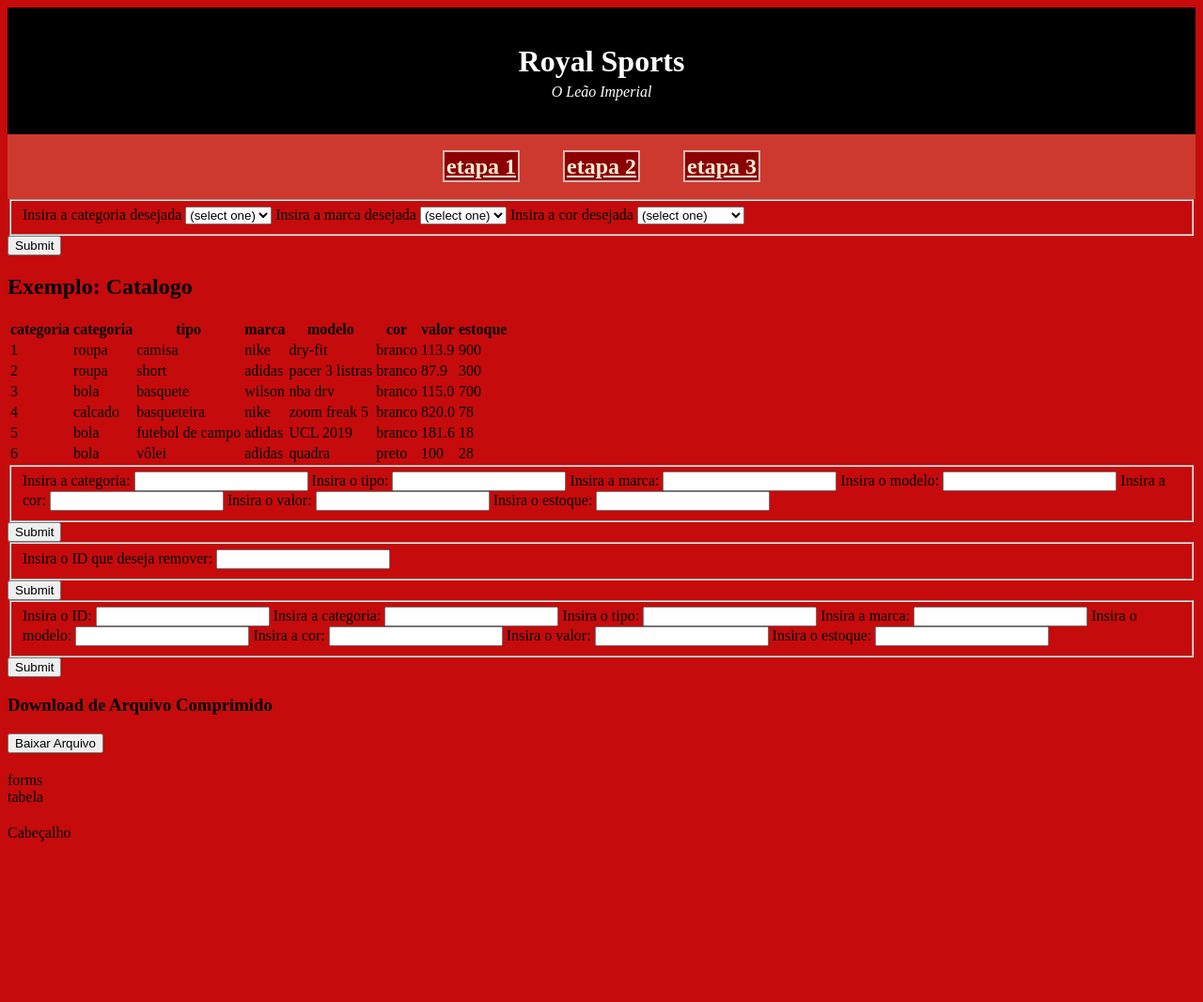
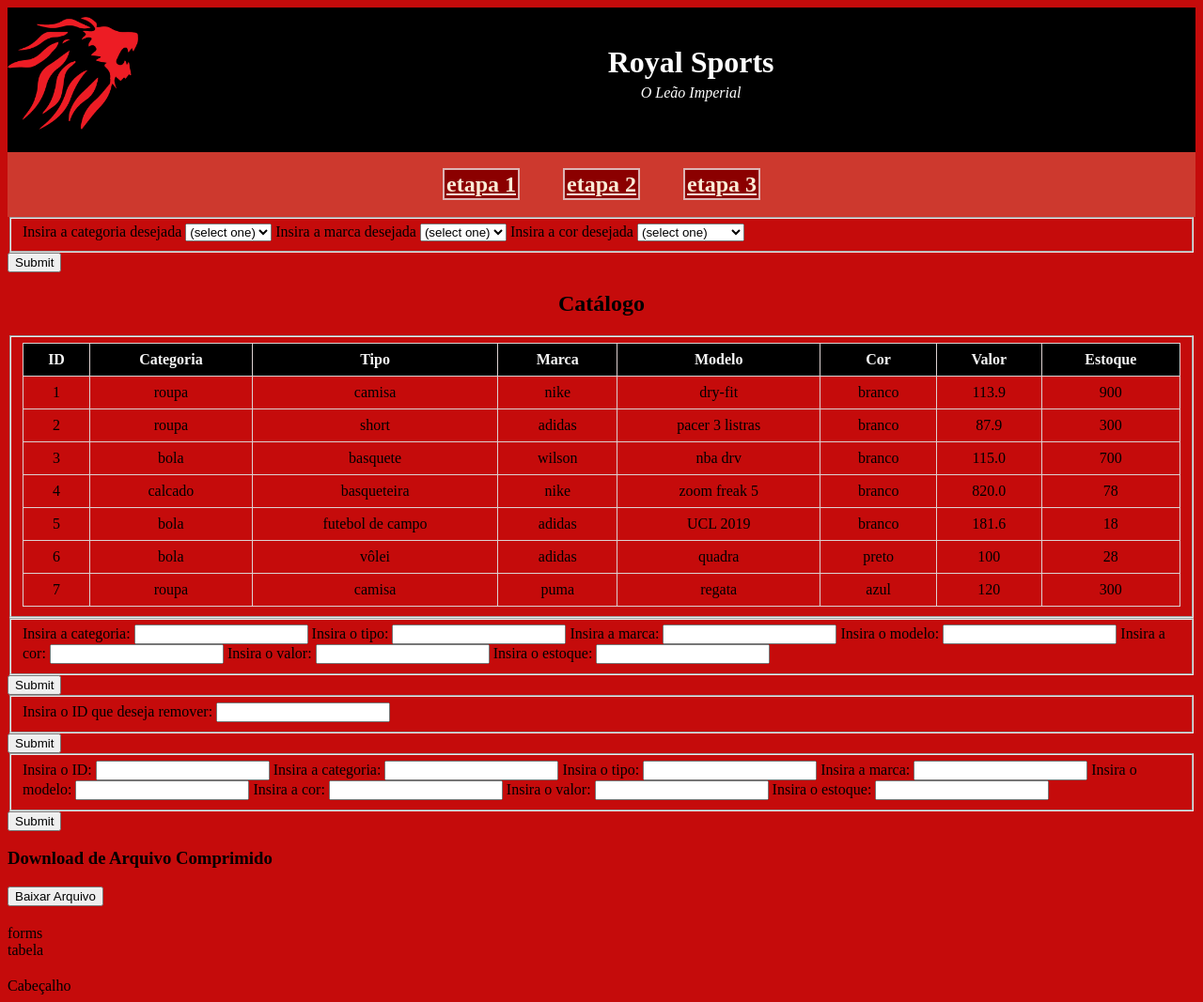
Before and after one commit to luizvn/TRABALHO_ED2, a Flask app: page /etapa1 in a window 1280 px wide. Shown: the whole page at 94% size. Before the commit the page ends 896 px from the top, so only its background shows below. Run offline with Flask 3, Linux system fonts and the light colour scheme.

Commit message:
Logo + tabela

```diff
--- a/catalogo.json
+++ b/catalogo.json
@@ -1 +1 @@
-{"1": {"categoria": "roupa", "tipo": "camisa", "marca": "nike", "modelo": "dry-fit", "cor": "branco", "valor": 113.9, "estoque": 900, "tamanhos_disponiveis": ["tamanho unico"]}, "2": {"categoria": "roupa", "tipo": "short", "marca": "adidas", "modelo": "pacer 3 listras", "cor": "branco", "valor": 87.9, "estoque": 300, "tamanhos_disponiveis": ["tamanho unico"]}, "3": {"categoria": "bola", "tipo": "basquete", "marca": "wilson", "modelo": "nba drv", "cor": "branco", "valor": 115.0, "estoque": 700, "tamanhos_disponiveis": ["tamanho unico"]}, "4": {"categoria": "calcado", "tipo": "basqueteira", "marca": "nike", "modelo": "zoom freak 5", "cor": "branco", "valor": 820.0, "estoque": 78, "tamanhos_disponiveis": ["tamanho unico"]}, "5": {"categoria": "bola", "tipo": "futebol de campo", "marca": "adidas", "modelo": "UCL 2019", "cor": "branco", "valor": 181.6, "estoque": 18, "tamanhos_disponiveis": ["tamanho unico"]}, "6": {"categoria": "bola", "tipo": "v\u00f4lei", "marca": "adidas", "modelo": "quadra", "cor": "preto", "valor": "100", "estoque": "28", "tamanhos_disponiveis": ["tamanho unico"]}}
+{"1": {"categoria": "roupa", "tipo": "camisa", "marca": "nike", "modelo": "dry-fit", "cor": "branco", "valor": 113.9, "estoque": 900, "tamanhos_disponiveis": ["tamanho unico"]}, "2": {"categoria": "roupa", "tipo": "short", "marca": "adidas", "modelo": "pacer 3 listras", "cor": "branco", "valor": 87.9, "estoque": 300, "tamanhos_disponiveis": ["tamanho unico"]}, "3": {"categoria": "bola", "tipo": "basquete", "marca": "wilson", "modelo": "nba drv", "cor": "branco", "valor": 115.0, "estoque": 700, "tamanhos_disponiveis": ["tamanho unico"]}, "4": {"categoria": "calcado", "tipo": "basqueteira", "marca": "nike", "modelo": "zoom freak 5", "cor": "branco", "valor": 820.0, "estoque": 78, "tamanhos_disponiveis": ["tamanho unico"]}, "5": {"categoria": "bola", "tipo": "futebol de campo", "marca": "adidas", "modelo": "UCL 2019", "cor": "branco", "valor": 181.6, "estoque": 18, "tamanhos_disponiveis": ["tamanho unico"]}, "6": {"categoria": "bola", "tipo": "v\u00f4lei", "marca": "adidas", "modelo": "quadra", "cor": "preto", "valor": "100", "estoque": "28", "tamanhos_disponiveis": ["tamanho unico"]}, "7": {"categoria": "roupa", "tipo": "camisa", "marca": "puma", "modelo": "regata", "cor": "azul", "valor": "120", "estoque": "300", "tamanhos_disponiveis": ["tamanho unico"]}}
--- a/main.py
+++ b/main.py
@@ -5,7 +5,7 @@
 from io import BytesIO
 
 # inicializaçaõ
-app = Flask(__name__)
+app = Flask(__name__, static_folder='src')
 
 
 # rotas
@@ -16,7 +16,7 @@
 
 @app.route('/etapa1')
 def sobre1():
-    titulo= "Catalogo"
+    titulo= "Catálogo"
 
     try:
         with open('catalogo.json', 'r') as file:
--- a/templates/etapa1.html
+++ b/templates/etapa1.html
@@ -6,16 +6,25 @@
     <title>Etapa 1</title>
 
     <style>
+        /* BODY */
         body{
             background-color: rgb(197, 11, 11);
         }
+        /* HEADER */
         .titulo{
+            display: flex;
+            align-items: center;
+            align-content: center;
             text-align: center;
             background-color: black;
             color: white;
             margin: 0;
             padding-bottom: 20px;
             width: 100%;
+        }
+        .imagem_logo{
+            margin-top: 10px;
+            margin-right: 500px;
         }
         .nome{
             text-align: center;
@@ -27,7 +36,7 @@
             font-style: italic;
             margin-top: 5px;
         }
-
+        /* NAVEGADOR DE PÁGINAS */
         nav {
         background-color: rgba(210, 77, 62, 0.7);
         padding: 1px;
@@ -41,15 +50,49 @@
             border: 2px solid rgb(221, 181, 181);
             margin: 20px;
         }
+
+        /* TABELA */
+        .titulo_tabela{
+            text-align: center;
+        }
+        table{
+            border-collapse: collapse;
+            width: 100%;
+            text-align: center;
+        }
+        td, th {
+            border: 1px solid #dcd1d1; /* Adiciona bordas às células */
+            padding: 8px; /* Adiciona espaço interno dentro das células */
+        }
+        /*tr:nth-child(even) {
+            background-color: #f2f2f2; /* Define uma cor de fundo alternada para linhas pares
+        }*/
+        th {
+            background-color: #000000; /* Define uma cor de fundo para as células do cabeçalho */
+            font-weight: bold; /* Deixa o texto em negrito para destacar o cabeçalho */
+            text-align: center; /* Alinha o texto à esquerda no cabeçalho */
+            color: whitesmoke;
+        }
+        tr:hover {
+            background-color: #f5f5f5; /* Define uma cor de fundo quando o mouse passa sobre a linha */
+        }
+        /*td, th {
+            padding: 10px; /* Aumenta o espaço interno dentro das células
+        } */
+
     </style>
 </head>
 <body>
     <div class="index">
         <main>
-            <header class="titulo">
-                <a href=""><img src="" alt=""></a>
+            <header  class="titulo">
+                <div class="imagem_logo">
+                    <a href="/"><img src="src/img/logo-home.png" alt="Logo da Leão Imperial" height="120"></a>
+                </div>
+                <div class="texto">
                     <h1 class="nome">Royal Sports</h1>
                     <p class="aucunha">O Leão Imperial</p>
+                </div>
             </header>
             <nav>
                 <h2>
@@ -96,27 +139,28 @@
             </div>
             <div class="container text-center">
 
-                <h2> Exemplo:  {{ titulo}} </h2>
+                <h2 class="titulo_tabela"> {{ titulo}} </h2>
 
-                  <table class="table table-bordered">
+                <fieldset>
+                    <table class="table">
 
                         <thead>
                             <tr>
-                            <th>categoria</th>
+                                <th>ID</th>
 
-                            <th>categoria</th>
+                                <th>Categoria</th>
 
-                            <th>tipo</th>
+                                <th>Tipo</th>
 
-                            <th>marca</th>
+                                <th>Marca</th>
 
-                            <th>modelo</th>
+                                <th>Modelo</th>
 
-                            <th>cor</th>
+                                <th>Cor</th>
 
-                            <th>valor</th>
+                                <th>Valor</th>
 
-                            <th>estoque</th>
+                                <th>Estoque</th>
                             </tr>
                         </thead>
 
@@ -144,6 +188,7 @@
                         </tbody>
 
                     </table>
+                </fieldset>
 
                 <form method="post", action="/inserir">
                     <fieldset>
```
Also changed, not shown: templates/index.html (+18 -3 lines), src/img/Logo03.jpg (added). Lines whose indentation alone changed are shown as unchanged.
